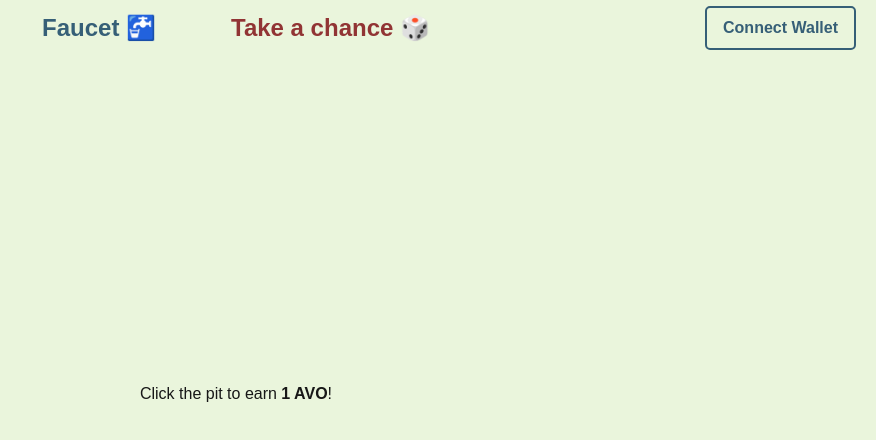
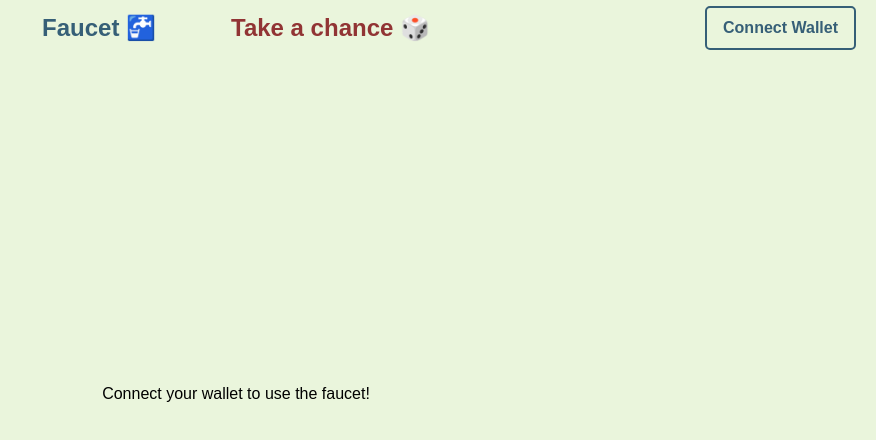
Before and after one commit to jobenscott/avo-claimer, a Next.js app: page / in a window 1280 px wide. Shown: the top 440 px of the page, without its empty margins (404-1280 px from the left). Built offline with nearby package versions, Linux system fonts and the light colour scheme.

Commit message:
final touch ups

```diff
--- a/pages/avo-draw.jsx
+++ b/pages/avo-draw.jsx
@@ -3047,6 +3047,12 @@ async function getAllowance() {
   </p>
 </div>
 
+{!connectedAccount && (
+        <p style={{ color: "#000000" }}>
+          Connect your wallet to take a chance!
+        </p>
+)}
+
 
       {/* Connect Wallet */}
       {/* <div style={{ position: "absolute", top: 20, right: 20 }}>
--- a/pages/index.jsx
+++ b/pages/index.jsx
@@ -761,9 +761,15 @@ function App() {
     >
       {/* <Navbar /> */}
       <Navbar connectedAccount={connectedAccount} onConnect={connectWallet} />
-      <p style={{textAlign: "center", marginBottom: 12}}>
-        Click the pit to earn <strong>1 AVO</strong>!<br />
-      </p>
+      {connectedAccount ? (
+        <p style={{textAlign: "center", marginBottom: 12, color: "black"}}>
+          Click the pit to earn <strong>1 AVO</strong>!<br />
+        </p>
+      ) : (
+        <p style={{textAlign: "center", marginBottom: 12, color: "black"}}>
+          Connect your wallet to use the faucet!<br />
+        </p>
+      )}
       {/* Connect Wallet Button (Top Right)
       <div style={{ position: 'absolute', top: 20, right: 20 }}>
         {connectedAccount ? (
```
